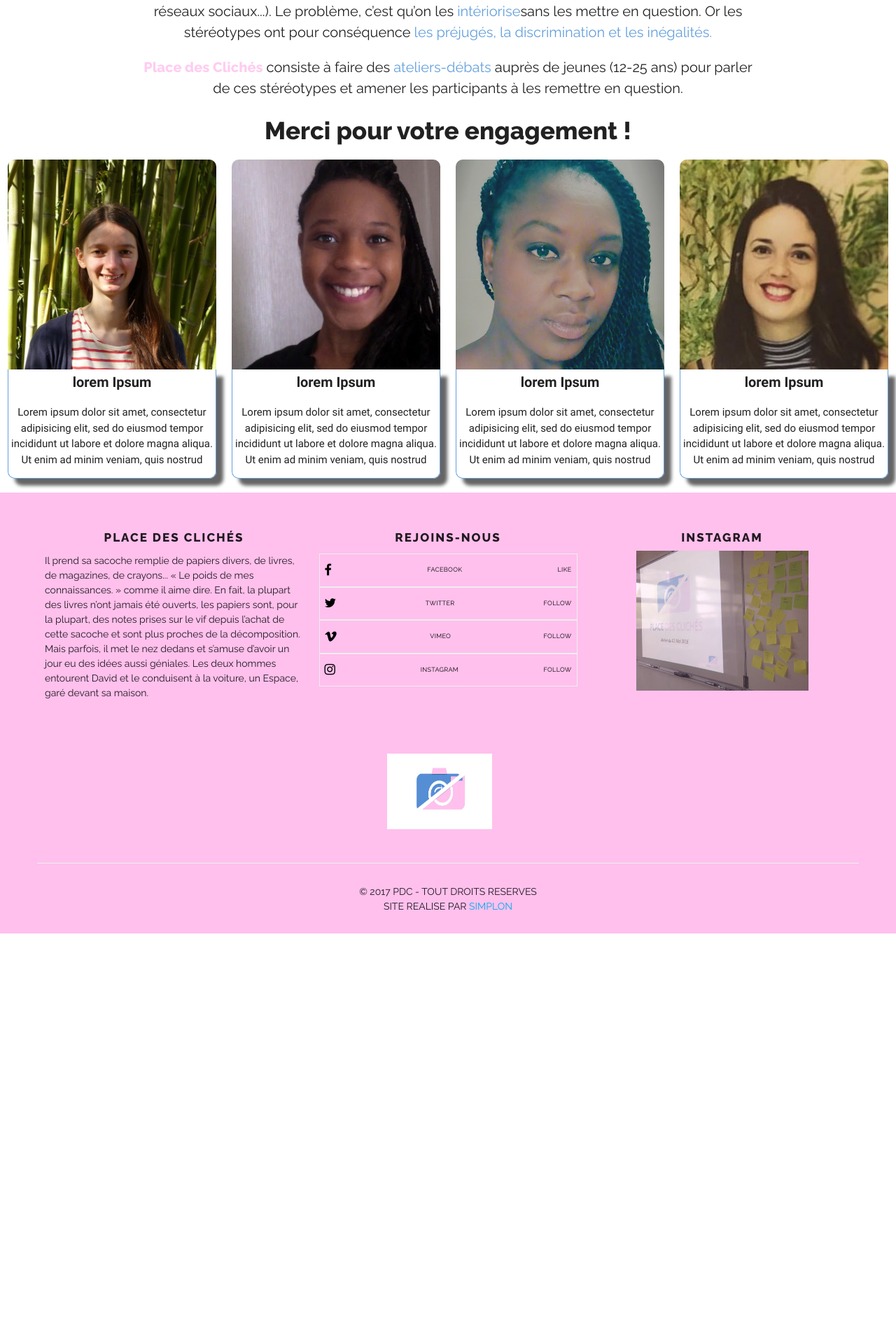
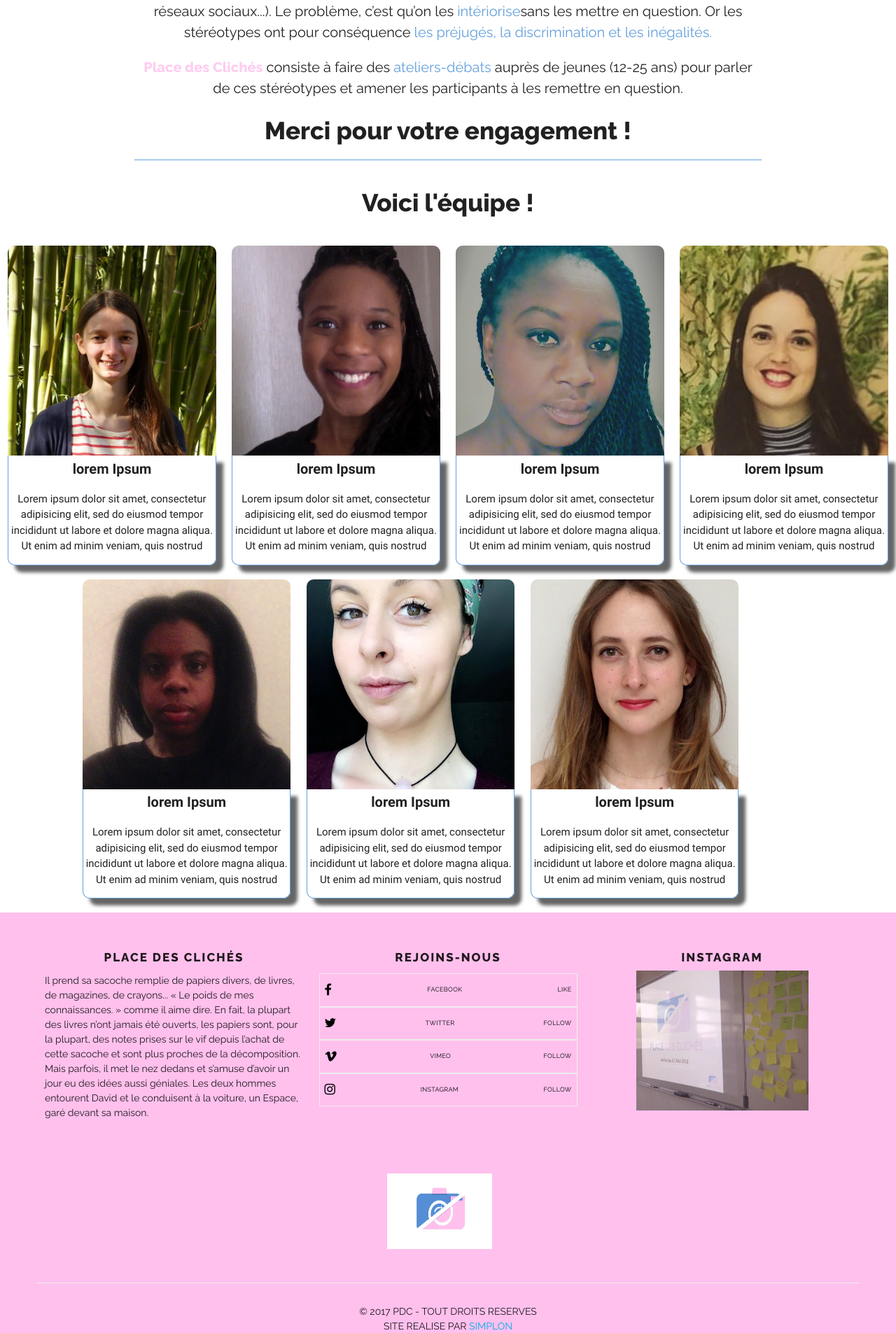
Before and after one commit to AymericGoube/place-des-cliches, a PHP site: page / in a window 1280 px wide. Shown: the part 932-2837 px from the top of the page at 70% size. Before the commit the page ends 2266 px from the top, so only its background shows below. Run offline with PHP 8.4, Linux system fonts and the light colour scheme; style sheets or scripts are compiled from the project's sources; some libraries are stand-ins or nearby versions.

Commit message:
ajout du js et cadre photo

```diff
--- a/views/css/main.css
+++ b/views/css/main.css
@@ -1,6 +1,9 @@
 @charset "UTF-8";
 .carousel {
   height: 400px !important; }
+
+.history {
+  border-bottom: #65A0DC 1px solid; }
 
 .titlehistory {
   font-family: "Raleway", sans-serif;
@@ -21,37 +24,33 @@
   color: #FECDF0;
   font-weight: 800; }
 
-.photo1 {
+.carte {
   height: 300px;
-  background-image: url("../img/photo1Cé.JPG");
   background-size: cover;
   background-position: center;
   border-top-left-radius: 10px;
   border-top-right-radius: 10px; }
 
-.photo2 {
-  height: 300px;
-  background-image: url("../img/photoFa.jpg");
-  background-size: cover;
-  background-position: center;
-  border-top-left-radius: 10px;
-  border-top-right-radius: 10px; }
+#photo1 {
+  background-image: url("../img/photo1Cé.JPG"); }
 
-.photo3 {
-  height: 300px;
-  background-image: url("../img/photoFat.jpg");
-  background-size: cover;
-  background-position: center;
-  border-top-left-radius: 10px;
-  border-top-right-radius: 10px; }
+#photo2 {
+  background-image: url("../img/photoFa.jpg"); }
 
-.photo4 {
-  height: 300px;
-  background-image: url("../img/photoHe.jpg");
-  background-size: cover;
-  background-position: center;
-  border-top-left-radius: 10px;
-  border-top-right-radius: 10px; }
+#photo3 {
+  background-image: url("../img/photoFat.jpg"); }
+
+#photo4 {
+  background-image: url("../img/photoHe.jpg"); }
+
+#photo5 {
+  background-image: url("../img/photoSo.jpg"); }
+
+#photo6 {
+  background-image: url("../img/photoSa.jpg"); }
+
+#photo7 {
+  background-image: url("../img/photoSam.jpg"); }
 
 .texte {
   display: flex;
--- a/views/css/main.scss
+++ b/views/css/main.scss
@@ -6,6 +6,9 @@ $color2 : #FECDF0;
 
 .carousel {
     height: 400px!important;
+}
+.history{
+  border-bottom: #65A0DC 1px solid;
 }
 
 .titlehistory {
@@ -30,37 +33,34 @@ $color2 : #FECDF0;
     color: $color2;
     font-weight: 800;
 }
-.photo1{
+
+.carte{
   height: 300px;
-  background-image: url("../img/photo1Cé.JPG");
   background-size: cover;
   background-position: center;
   border-top-left-radius: 10px;
   border-top-right-radius: 10px;
 }
-.photo2{
-  height: 300px;
+#photo1{
+  background-image: url("../img/photo1Cé.JPG");
+}
+#photo2{
   background-image: url("../img/photoFa.jpg");
-  background-size: cover;
-  background-position: center;
-  border-top-left-radius: 10px;
-  border-top-right-radius: 10px;
 }
-.photo3{
-  height: 300px;
+#photo3{
   background-image: url("../img/photoFat.jpg");
-  background-size: cover;
-  background-position: center;
-  border-top-left-radius: 10px;
-  border-top-right-radius: 10px;
 }
-.photo4{
-  height: 300px;
+#photo4{
   background-image: url("../img/photoHe.jpg");
-  background-size: cover;
-  background-position: center;
-  border-top-left-radius: 10px;
-  border-top-right-radius: 10px;
+}
+#photo5{
+  background-image: url("../img/photoSo.jpg");
+}
+#photo6{
+  background-image: url("../img/photoSa.jpg");
+}
+#photo7{
+  background-image: url("../img/photoSam.jpg");
 }
 
 .texte{
--- a/views/header.php
+++ b/views/header.php
@@ -21,8 +21,8 @@
           <li> <a href=""> Utilisateur </a> </li>
         </ul>
       <li class="tab"> <a href=""> accueil </a> </li>
-      <li class="tab"> <a href=""> l'association </a> </li>
-      <li class="tab"> <a href=""> notre équipe </a> </li>
+      <li class="tab"> <a href=".history" class="js-scrollTo"> l'association </a> </li>
+      <li class="tab"> <a href=".partieEquipe" class="js-scrollTo"> notre équipe </a> </li>
       <li class="tab"> <a href=""> actualités </a> </li>
     </ul>
 
@@ -35,9 +35,9 @@
   <div class="nav-wrapper nav2">
     <ul id="nav-mobile" class="hide-on-med-and-down navmid">
       <li> <a href=""> accueil </a> </li>
-      <li> <a href=""> l'association </a> </li>
-      <li> <a href=""> notre équipe </a> </li>
-      <li> <a href=""> actualités </a> </li>
+      <li class="tab"> <a href=".history" class="js-scrollTo"> l'association </a> </li>
+      <li class="tab"> <a href=".partieEquipe" class="js-scrollTo"> notre équipe </a> </li>
+      <li class="tab"> <a href=""> actualités </a> </li>
     </ul>
   </div>
 </nav>
--- a/views/js/scrollspy.js
+++ b/views/js/scrollspy.js
@@ -0,0 +1,8 @@
+$(document).ready(function() {
+                $('.js-scrollTo').on('click', function() { // Au clic sur un élément
+                        var page = $(this).attr('href'); // Page cible
+                        var speed = 750; // Durée de l'animation (en ms)
+                        $('html, body').animate( { scrollTop: $(page).offset().top }, speed ); // Go
+                        return false;
+                });
+        });
--- a/views/main.php
+++ b/views/main.php
@@ -20,9 +20,11 @@
             </div>
             <h2 class="titlehistory">Merci pour votre engagement !</h2>
         </div>
+        <div class="partieEquipe">
+            <p class="titlehistory">Voici l'équipe !</p>
         <div class="row">
             <div class="col s3 templateCarte">
-      <div class="col s12 photo1">
+                <div class="col s12 carte" id="photo1">
                 </div>
                 <div class="texte">
                     <h6>lorem Ipsum</h6>
@@ -30,7 +32,7 @@
                 </div>
             </div>
             <div class="col s3 templateCarte">
-      <div class="col s12 photo2">
+                <div class="col s12 carte" id="photo2">
                 </div>
                 <div class="texte">
                     <h6>lorem Ipsum</h6>
@@ -38,7 +40,7 @@
                 </div>
             </div>
             <div class="col s3 templateCarte">
-      <div class="col s12 photo3">
+                <div class="col s12 carte" id="photo3">
                 </div>
                 <div class="texte">
                     <h6>lorem Ipsum</h6>
@@ -46,7 +48,7 @@
                 </div>
             </div>
             <div class="col s3 templateCarte">
-      <div class="col s12 photo4">
+                <div class="col s12 carte" id="photo4">
                 </div>
                 <div class="texte">
                     <h6>lorem Ipsum</h6>
@@ -54,4 +56,31 @@
                 </div>
             </div>
             </div>
+<div class="row">
+            <div class="col s3 offset-s1 templateCarte">
+                <div class="col s12 carte" id="photo5">
+                </div>
+                <div class="texte">
+                    <h6>lorem Ipsum</h6>
+                    <p>Lorem ipsum dolor sit amet, consectetur adipisicing elit, sed do eiusmod tempor incididunt ut labore et dolore magna aliqua. Ut enim ad minim veniam, quis nostrud</p>
+                </div>
+            </div>
+            <div class="col s3 templateCarte">
+                <div class="col s12 carte" id="photo6">
+                </div>
+                <div class="texte">
+                    <h6>lorem Ipsum</h6>
+                    <p>Lorem ipsum dolor sit amet, consectetur adipisicing elit, sed do eiusmod tempor incididunt ut labore et dolore magna aliqua. Ut enim ad minim veniam, quis nostrud</p>
+                </div>
+            </div>
+            <div class="col s3 templateCarte">
+                <div class="col s12 carte" id="photo7">
+                </div>
+                <div class="texte">
+                    <h6>lorem Ipsum</h6>
+                    <p>Lorem ipsum dolor sit amet, consectetur adipisicing elit, sed do eiusmod tempor incididunt ut labore et dolore magna aliqua. Ut enim ad minim veniam, quis nostrud</p>
+                </div>
+            </div>
+        </div>
+            </div>
     </main>
--- a/views/view.php
+++ b/views/view.php
@@ -21,7 +21,7 @@
 	<script src="https://cdnjs.cloudflare.com/ajax/libs/materialize/0.98.2/js/materialize.min.js"></script>
 	<script src="js/dropdown.js"></script>
 	<script src="js/modal.js"></script>
-	<script src="js/scrollspy.js"></script>
+	<script src="views/js/scrollspy.js"></script>
 	<script src="views/js/carrousel.js"></script>
 </body>
 </html>
```
Also changed, not shown: main.css (added, +23 -0 lines), views/img/photoSa.jpg (added), views/img/photoSam.jpg (added), views/img/photoSo.jpg (added), 1 other file. Lines whose indentation alone changed are shown as unchanged.
